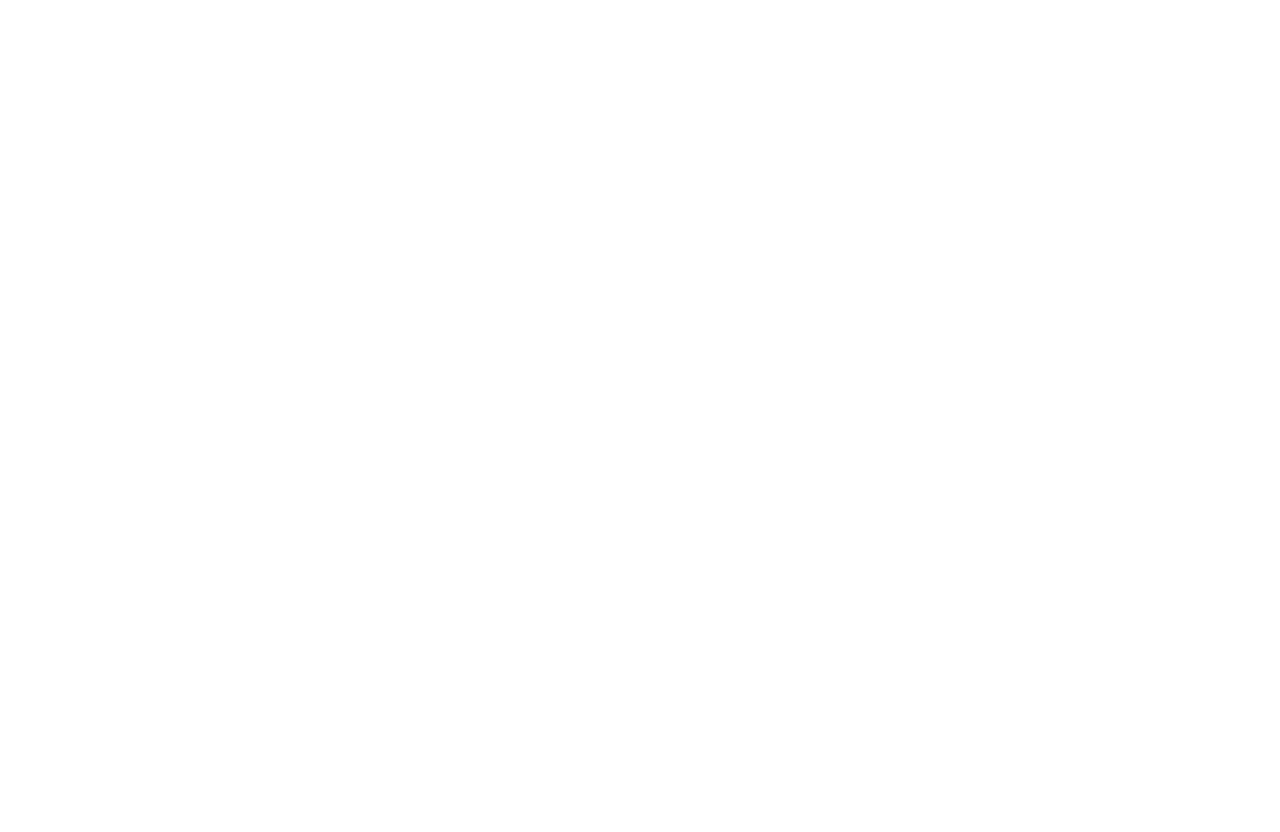
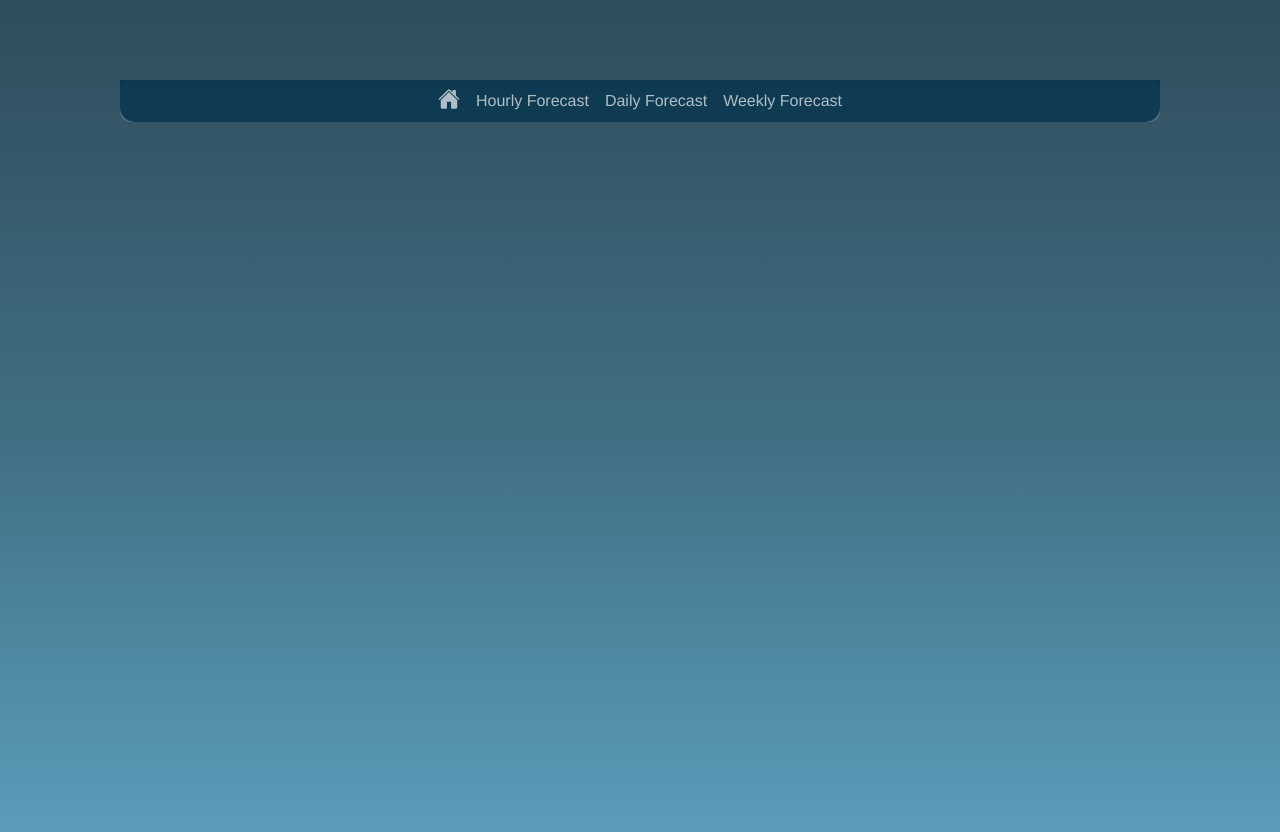
Before and after one commit to pixedit/Breeze, a React (Vite) app: page / in a window 1280 px wide. Shown: the top 832 px of the page. Before the commit the page ends 800 px from the top, so only its background shows below. Built offline with nearby package versions, Linux system fonts and the light colour scheme.

Commit message:
Navbar have been added

```diff
--- a/src/App.jsx
+++ b/src/App.jsx
@@ -6,7 +6,21 @@
 import Hourly from "./pages/hourly/Hourly";
 
 const App = () => {
-	return <div></div>;
+	return (
+		<Router>
+			<div className="container">
+				<div className="weather-app">
+					<Navbar />
+					<Routes>
+						<Route path="/" element={<Home />} />
+						<Route path="/weekly" element={<Weekly />} />
+						<Route path="/daily" element={<Daily />} />
+						<Route path="/hourly" element={<Hourly />} />
+					</Routes>
+				</div>
+			</div>
+		</Router>
+	);
 };
 
 export default App;
--- a/src/assets/components/navbar/Navbar.jsx
+++ b/src/assets/components/navbar/Navbar.jsx
@@ -0,0 +1,17 @@
+import { Link } from "react-router-dom";
+import { IoHome } from "react-icons/io5";
+import "./navbar.css";
+const Navbar = () => {
+	return (
+		<nav className="navbar">
+			<Link to="/">
+				<IoHome className="home-button" />
+			</Link>
+			<Link to="/hourly">Hourly Forecast</Link>
+			<Link to="/daily">Daily Forecast</Link>
+			<Link to="weekly">Weekly Forecast</Link>
+		</nav>
+	);
+};
+
+export default Navbar;
--- a/src/assets/components/navbar/navbar.css
+++ b/src/assets/components/navbar/navbar.css
@@ -0,0 +1,35 @@
+.navbar {
+    display: flex;
+    align-items: center;
+    justify-content: center;
+    column-gap: 1rem;
+    background-color: #01304ad2;
+    padding: 0.5rem 1.5rem;
+    border-radius: 0 0 15px 15px;
+}
+
+
+a {
+    color: #B0BEC5;
+    transition: all 0.3s;
+}
+
+a:hover {
+    transform: translateY(2px);
+    color: rgb(118, 171, 118);
+}
+
+.home-button {
+    font-size: 22px;
+}
+
+/* ////////// NAVBAR RESPONSIVE  */
+@media (max-width:300px) {
+    .navbar {
+        padding: 0.2rem 0.3rem;
+    }
+
+    .navbar a {
+        font-size: 12px;
+    }
+}
--- a/src/index.css
+++ b/src/index.css
@@ -0,0 +1,54 @@
+/* background-color: #37474F; */
+/* background-color: #E0C3A5; */
+/* background-color: #ECEFF1; */
+/* background-color: #B0BEC5; */
+/* background-color: #00796B; */
+/* background-color: goldenrod; */
+@import url('https://fonts.googleapis.com/css2?family=Arimo:ital,wght@0,400..700;1,400..700&family=Roboto+Mono:ital,wght@0,100..700;1,100..700&family=Vazirmatn:wght@100..900&display=swap');
+
+* {
+    padding: 0;
+    margin: 0;
+    box-sizing: border-box;
+}
+
+body {
+    font-family: "Arimo", sans-serif;
+    height: 100vh;
+    background: linear-gradient(to bottom, #2f4c5b, #406f84, #5fa2c1);
+    color: #B0BEC5;
+}
+
+ul,
+ol,
+li {
+    list-style: none;
+}
+
+a {
+    text-decoration: none;
+}
+
+.container {
+    max-width: 1200px;
+    margin: 0 auto;
+    margin-top: 5rem;
+}
+
+.weather-app {
+    margin: 0 5rem;
+    background-color: rgba(240, 248, 255, 0.148);
+    border-radius: 10px;
+}
+
+
+/* /////////////// RESPONSIVE  */
+@media (max-width:300px) {
+    .container {
+        margin-top: 2rem;
+    }
+
+    .weather-app {
+        margin: 0 0.5rem;
+    }
+}
```
